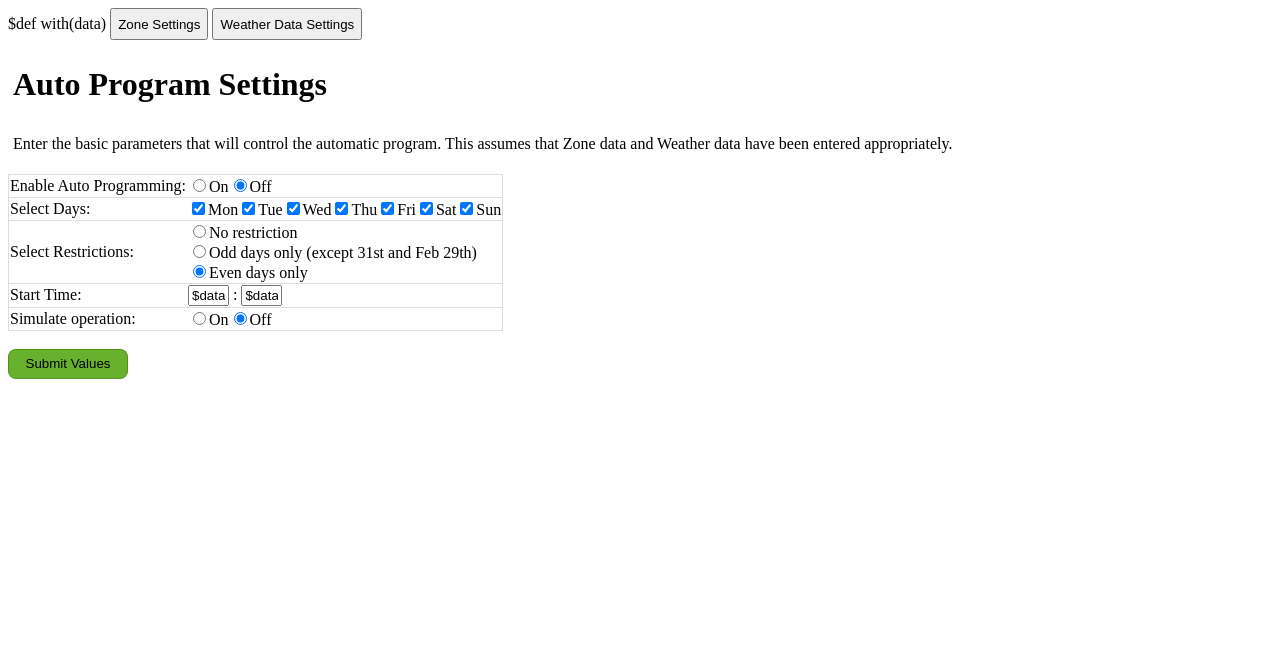
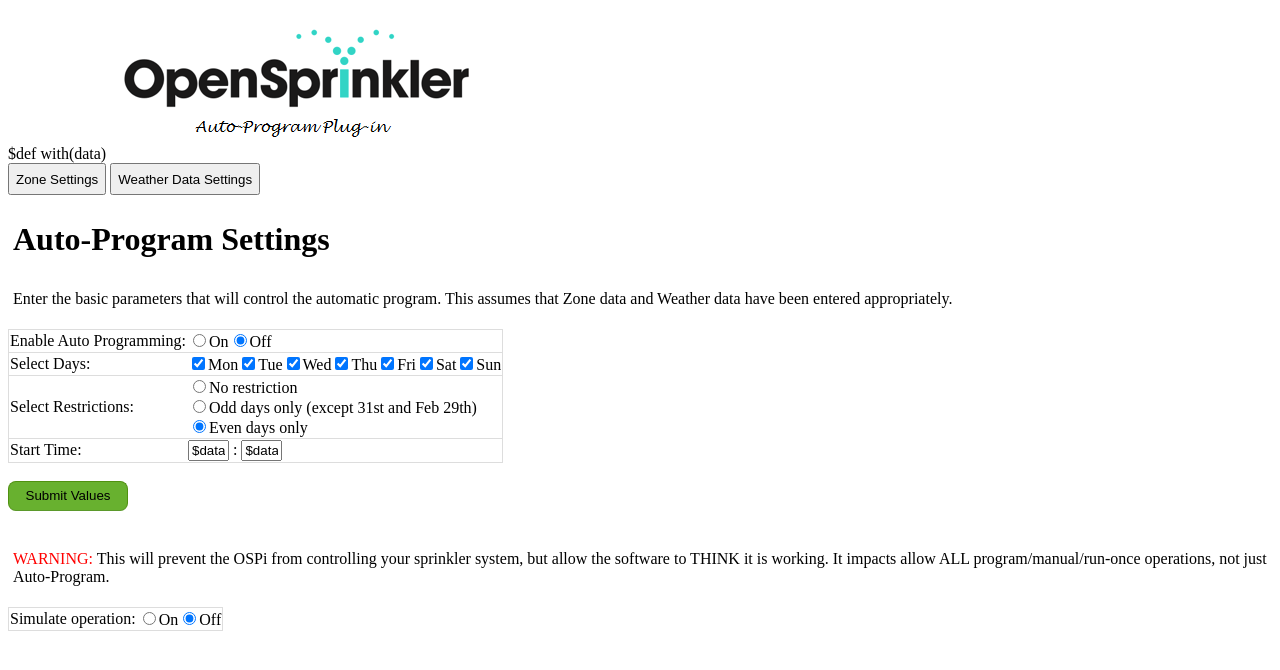
Before and after one commit to Dan-in-CA/SIP, a Python web app: template templates/auto_program.html in a window 1280 px wide. Shown: the top 670 px of the page. Run offline with Jinja, Linux system fonts and the light colour scheme; the template is opened without the code that fills it, so the values that code supplies are empty.

Commit message:
added logo, changed naming slightly, added warning to simulation mode

```diff
--- a/templates/auto_program.html
+++ b/templates/auto_program.html
@@ -69,9 +69,10 @@ $def with(data)
 		</style>
 	</head>
 	<body>
+	<img src="./static/images/misc/ospi-auto.png"><br>
 	<button style="height:32px" onclick=window.location="/zone";>Zone Settings</button>
 	<button style="height:32px" onclick=window.location="/wx";>Weather Data Settings</button>
-	<h1>Auto Program Settings</h1>
+	<h1>Auto-Program Settings</h1>
 	<p>Enter the basic parameters that will control the automatic program.  This assumes that Zone data and Weather data have been entered appropriately.
 	</p>
 	<form class="names" action="/uap" method="get">
@@ -105,12 +106,15 @@ $def with(data)
 		>Even days only</td></tr>
 		<tr><td align=left>Start Time:</td><td><input type="text" name="startTimeHour" id="startTimeHour" size=2 maxlength=2 value=$data['startTimeHour']> :
 		<input type="text" name="startTimeMin" id="startTimeMin" size=2 maxlength=2 value=$data['startTimeMin']></td></tr>
-		<tr><td>Simulate operation:</td><td><input type="radio" id"simulate" name="simulate" value="1"
+		</table><br>
+		<button class="submit" type="submit">Submit Values</button>
+		<br><br>
+		<p><font color=red>WARNING:</font> This will prevent the OSPi from controlling your sprinkler system, but allow the software to THINK it is working. It impacts allow
+		ALL program/manual/run-once operations, not just Auto-Program.</p>
+		<table><tr><td>Simulate operation:</td><td><input type="radio" id"simulate" name="simulate" value="1"
 		$if data['simulate']=="1": checked
 		/>On<input type="radio" id="simulate" name="simulate" value="0"
 		$if data['simulate']=="0": checked
-		/>Off</td></tr>
-		</table><br>
-		<button class="submit" type="submit">Submit Values</button>
+		/>Off</td></tr></table>
 	</body>
 </html>
--- a/templates/wx_settings.html
+++ b/templates/wx_settings.html
@@ -80,7 +80,8 @@ function active()
 		</style>
 	</head>
 	<body onload="javascript:active();">
-	<button style="height:32px" onclick=window.location="/auto";>Automatic Program</button>
+	<img src="./static/images/misc/ospi-auto.png"><br>
+	<button style="height:32px" onclick=window.location="/auto";>Auto-Program Home</button>
 	<button style="height:32px" onclick=window.location="/zone";>Zone Settings</button>
 	<h1>WX Settings</h1>
 	<h3>Enter weather settings</h2>
--- a/templates/zone_settings.html
+++ b/templates/zone_settings.html
@@ -106,7 +106,8 @@ $def with(data, zone_history, rainfall_total)
 		</style>
 	</head>
 	<body onload="javascript:active();">
-	<button style="height:32px" onclick=window.location="/auto";>Automatic Program</button>
+	<img src="./static/images/misc/ospi-auto.png"><br>
+	<button style="height:32px" onclick=window.location="/auto";>Auto-Program Home</button>
 	<button style="height:32px" onclick=window.location="/wx";>Weather Settings</button>
 	<h1>Zone Settings</h1>
 	<h3>Enter the zone-specific data for Precipitation Rate, water needed, and maximum amount of water.</h2>
```
Also changed, not shown: plugins/wx_settings.py (+4 -3 lines), static/images/misc/ospi-auto.png (added).
